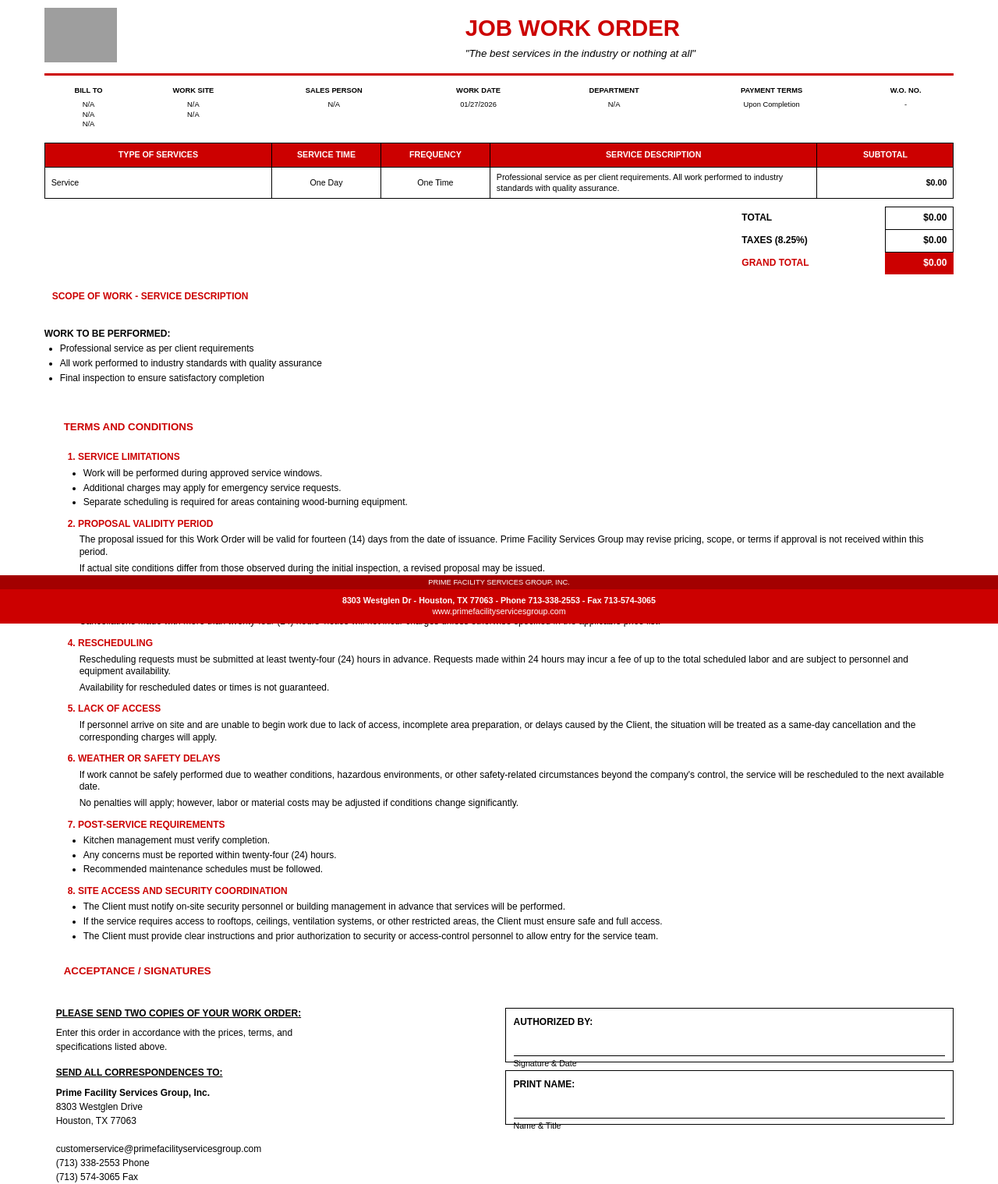
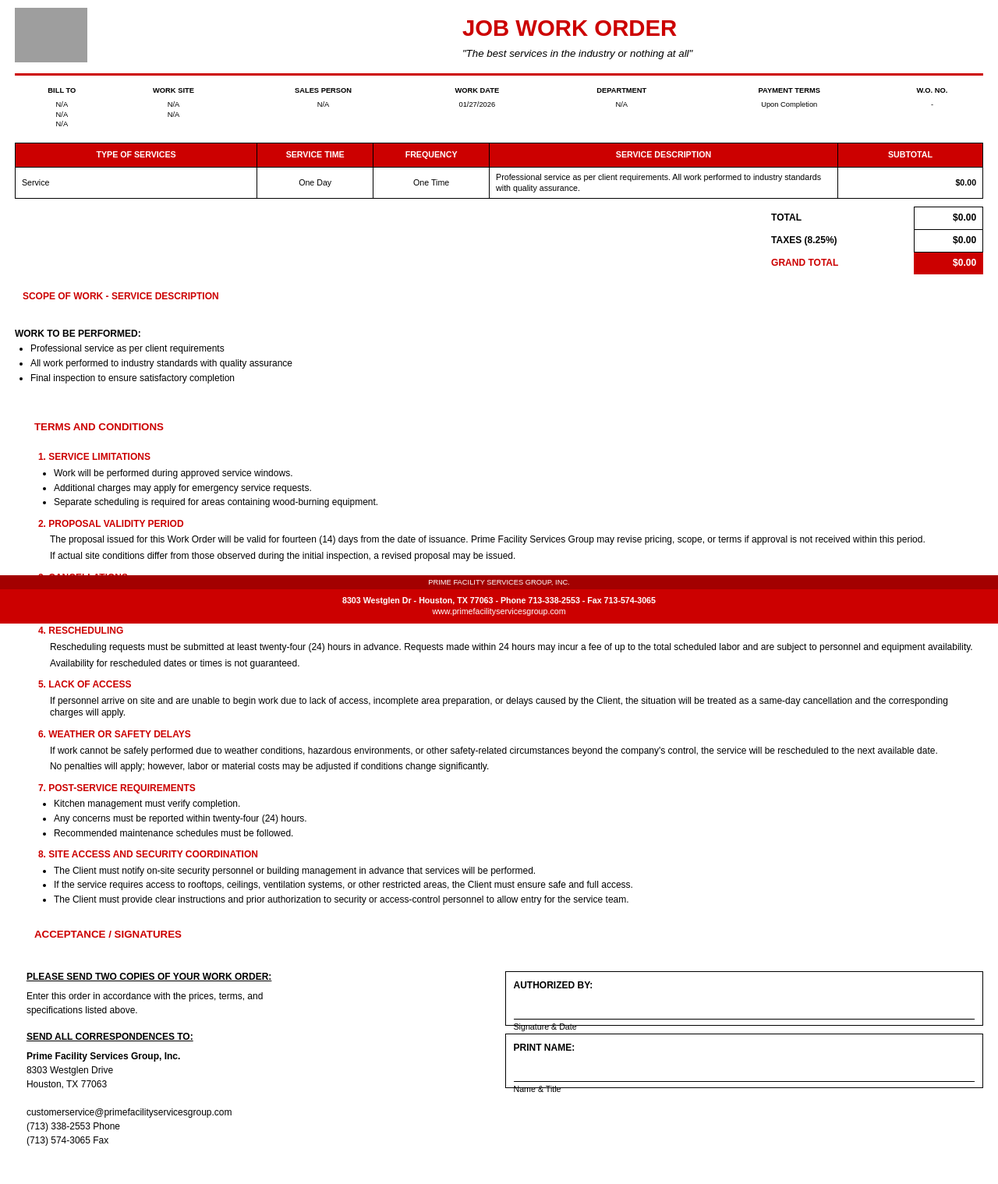
Before and after one commit to imjosephheras/sales, a PHP site: page /contract_generator/contract_generator/templates/jwo.php in a window 1280 px wide. Shown: the whole page at 78% size. After the commit the page ends 1470 px from the top, so only its background shows below. Run offline with PHP 8.4, Linux system fonts and the light colour scheme; grey boxes are pictures that could not be loaded.

Commit message:
Update jwo.php

```diff
--- a/contract_generator/contract_generator/templates/jwo.php
+++ b/contract_generator/contract_generator/templates/jwo.php
@@ -31,7 +31,7 @@
             font-size: 10pt;
             color: #000;
             line-height: 1.3;
-            padding: 0 1.5cm;
+            padding: 0 0.5cm;
         }
 
         /* Header */
```
